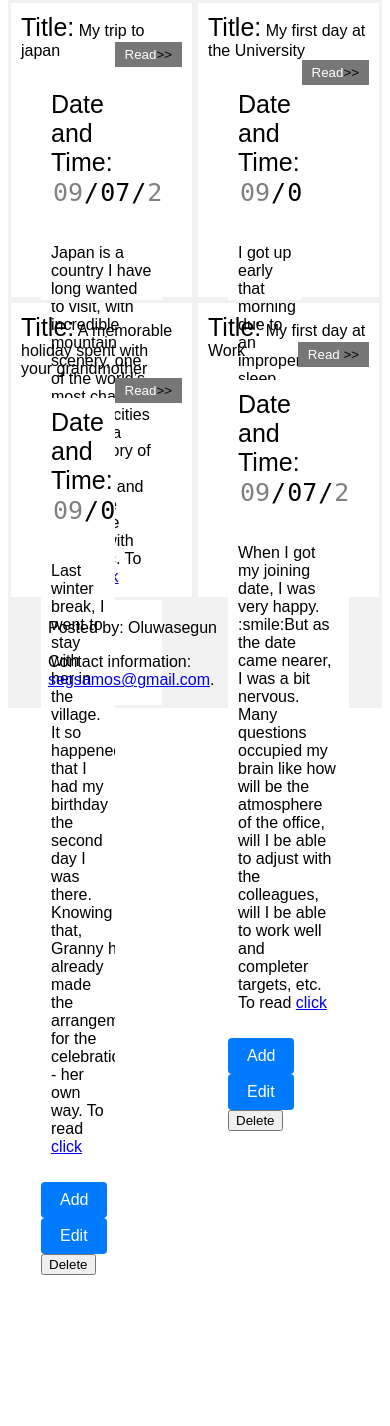
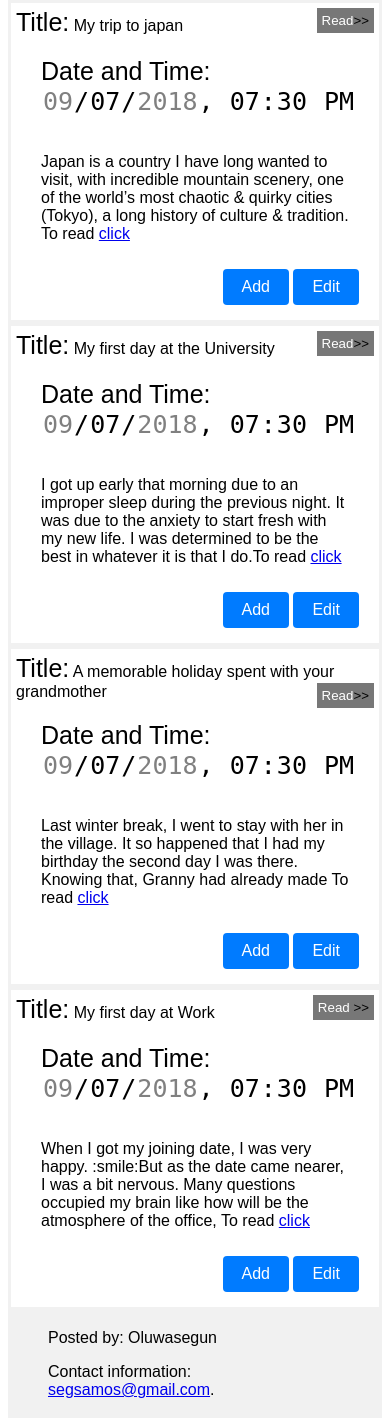
Before and after one commit to supershegs/MyDiary, a web app: file UI/index.html in a window 390 px wide. Shown: the part 244-1670 px from the top of the page. Before the commit the page ends 1519 px from the top, so only its background shows below. Run offline with its HTML, style and script files only (its server is not run), Linux system fonts and the light colour scheme.

Commit message:
responsiveness

```diff
--- a/UI/index.html
+++ b/UI/index.html
@@ -30,15 +30,14 @@
                 <div id="story">
                     <p>Japan is a country I have long wanted to visit, with incredible mountain scenery,
                         one of the world’s most chaotic & quirky cities (Tokyo),
-                        a long history of culture & tradition, and of course incredible cuisine with authentic.
-                    To read <a href="#"> click</a>
+                        a long history of culture & tradition. To read <a href="#"> click</a>
+
 
                     </p>
                 </div>
                 <div id="groupBtn">
                     <button class="Button">Add</button>
                     <button class="Button">Edit</button>
-                    <button id="deleteBtn">Delete</button>
                 </div>
             </div>
         </div>
@@ -77,14 +76,12 @@
                 <div id="story">
                     <p>Last winter break, I went to stay with her in the village.
                         It so happened that I had my birthday the second day I was there.
-                        Knowing that, Granny had already made the arrangements for the celebration - her own way.
-                           To read   <a href="#"> click</a>
+                        Knowing that, Granny had already made To read   <a href="#"> click</a>
                     </p>
                 </div>
                 <div id="groupBtn">
                     <button class="Button">Add</button>
                     <button class="Button">Edit</button>
-                    <button id="deleteBtn">Delete</button>
                 </div>
             </div>
         </div>
@@ -101,14 +98,12 @@
                 <div id="story">
                     <p>When I got my joining date, I was very happy. :smile:But as the date came nearer,
                         I was a bit nervous. Many questions occupied my brain like how will be the atmosphere of the office,
-                        will I be able to adjust with the colleagues,
-                         will I be able to work well and completer targets, etc. To read <a href="#"> click</a>
+                        To read <a href="#"> click</a>
                     </p>
                 </div>
                 <div id="groupBtn">
                     <button class="Button">Add</button>
                     <button class="Button">Edit</button>
-                    <button id="deleteBtn">Delete</button>
                 </div>
             </div>
         </div>
--- a/UI/style/header.css
+++ b/UI/style/header.css
@@ -42,3 +42,8 @@ img{
     float: none;
   }
 }
+footer {
+  display: block;
+  background-color: #f1f1f1;
+  padding: 3px 40px
+}
--- a/UI/style/main.css
+++ b/UI/style/main.css
@@ -32,7 +32,7 @@
     background-color: #777;
     color: white;
     cursor: pointer;
-    padding: 5px 10px;
+    padding: 5px 5px;
     width: auto;
     border: none;
     text-align: left;
@@ -47,7 +47,7 @@
 
 .viewList {
 
-    margin: 20px 20px;
+    margin: 10px 15px;
     /*display: none; to make a collapse*/
     background-color: white;
     overflow: hidden;
@@ -74,8 +74,12 @@ label, #time{
     font-size: 25px;
     border: 0;
 }
-footer {
-    display: block;
-    background-color: #f1f1f1;
-    padding: 3px 40px
+@media screen and (max-width: 900px) {
+    .book {
+        width: 100%;
+        height: auto;
+        padding: 5px;
+
+    }
+
 }
```
Also changed, not shown: UI/style/form.css (+10 -1 lines). Lines whose indentation alone changed are shown as unchanged.
